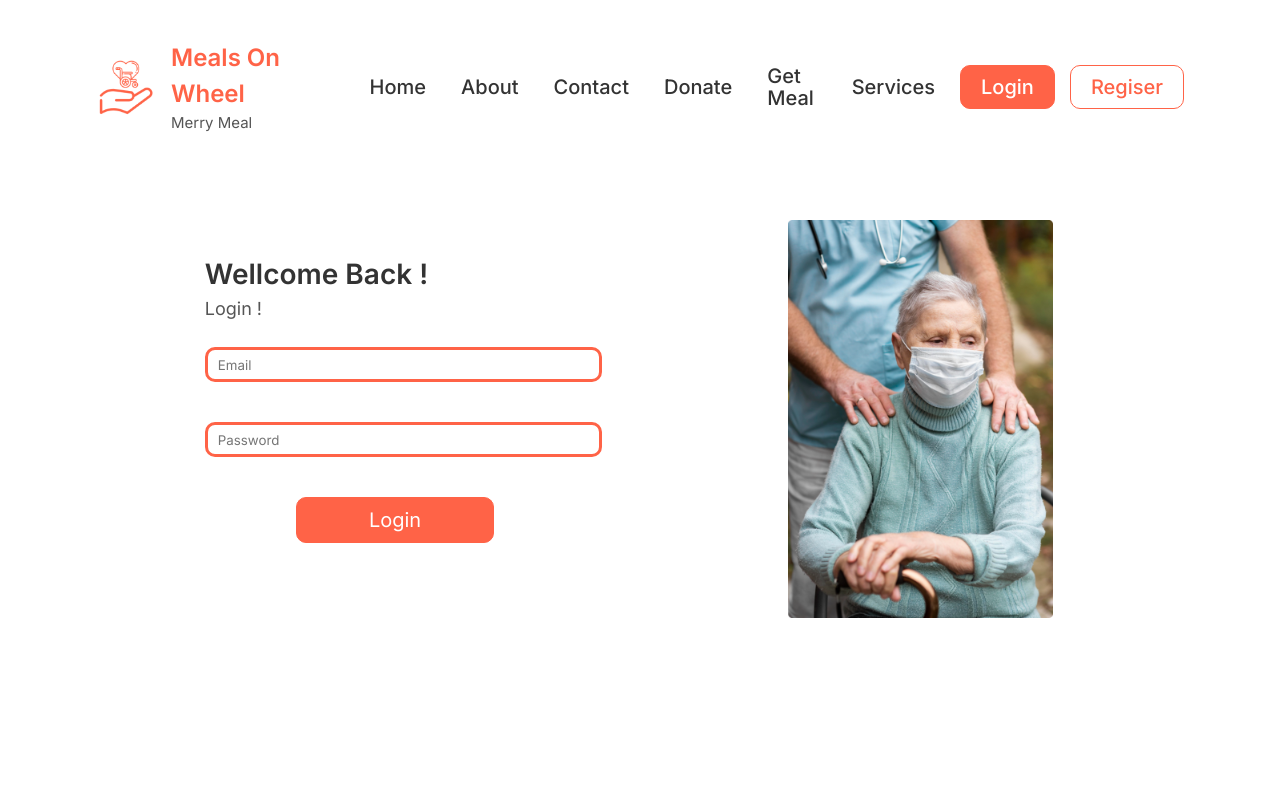
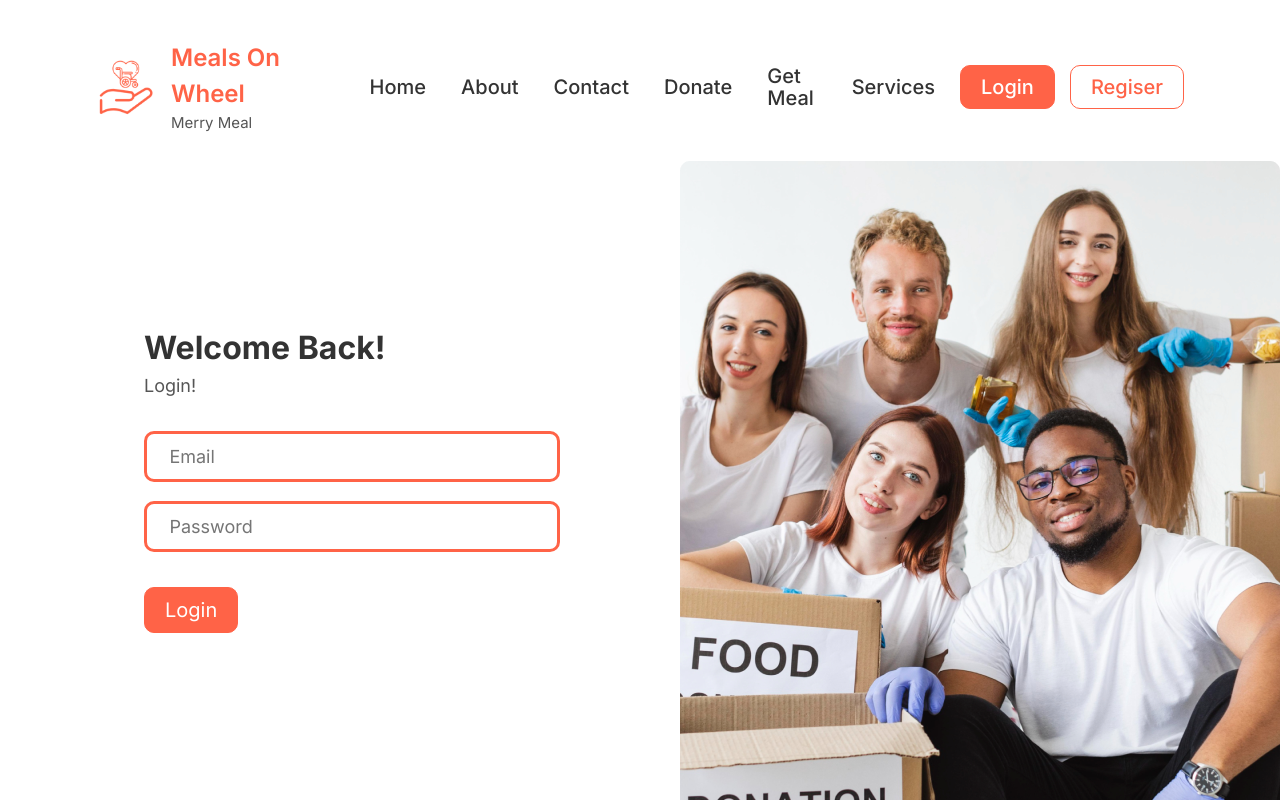
Before and after one commit to Rayy-007/meals-on-wheel-project, a React (Vite) app: page /login in a window 1280 px wide. Shown: the top 800 px of the page. Built offline with nearby package versions, Linux system fonts and the light colour scheme.

Commit message:
fixed login styling and image

```diff
--- a/src/components/login/Login.jsx
+++ b/src/components/login/Login.jsx
@@ -1,33 +1,20 @@
 import "./login.css";
-import { HomeBanner2 } from "../ImagesImport";
+import { LoginImage } from "../ImagesImport";
 
 const Login = () => {
   return (
-    <>
-      <div className="contact-container container">
-        <section className="flex contact">
-          <div className="left">
-            <h3>Wellcome Back !</h3>
-            <p>Login !</p>
-
-            <div className="input-form">
-              <input type="text" placeholder="Email" className="NameInputBox" />
-              <br />
-              <input
-                type="text"
-                placeholder="Password"
-                className="NameInputBox"
-              />
-              <br />
-            </div>
-            <button className="btn primary login-btn">Login</button>
-          </div>
-          <div className="right">
-            <img src={HomeBanner2} alt="Contact Image" />
-          </div>
-        </section>
-      </div>
-    </>
+    <div className="container flex login-con">
+      <section className="login-form">
+        <h2>Welcome Back!</h2>
+        <p>Login!</p>
+        <form action="">
+          <input type="email" name="email" placeholder="Email" />
+          <input type="password" name="password" placeholder="Password" />
+          <button className="btn primary">Login</button>
+        </form>
+      </section>
+      <img src={LoginImage} alt="Volunteer Team Image" />
+    </div>
   );
 };
 
--- a/src/components/login/login.css
+++ b/src/components/login/login.css
@@ -1,40 +1,14 @@
-.contact-container {
-    height: 80vh;
-    display: flex;
-    flex-direction: column;
-    justify-content: space-between;
-  }
+.login-con {
+  height: 80vh;
+  padding-left: 3rem;
+}
 
-  .contact .flex {
-    padding-top: 5rem;
-    justify-content: flex-start;
-    gap: calc(1rem);
-  }
+.login-con .login-form {
+  width: 40%;
+}
 
-  .contact .left {
-     width: 65%;
-     margin-left: 10%;
-  }
-
-  .left .input-form{
-      margin-top: 25px;
-  }
-
-  .left .input-form .NameInputBox{
-      width: 70%;
-      padding: 10px;
-      border: 3px solid #ff6347;
-      border-radius: 10px;
-      margin-bottom: 20px;
-  }
-
-  .right{
-      margin-top: 45px;
-      margin-right: 12%;
-  }
-
-  .login-btn{
-    cursor: pointer;
-    margin-left: 16%;
-    width: 35%;
-  }
+.login-con img {
+  position: absolute;
+  right: 0;
+  width: 600px;
+}
--- a/src/main.css
+++ b/src/main.css
@@ -162,6 +162,34 @@ p,
   gap: 15px;
 }
 
+/* ==========================
+    Input Styling
+    ======================= */
+form {
+  display: flex;
+  flex-direction: column;
+  gap: 1.2rem;
+  align-items: flex-start;
+  padding: 2rem 0;
+}
+
+input,
+textarea {
+  padding: 1.4rem;
+  border-radius: 10px;
+  border: 3px solid var(--primary-color);
+  font-size: 18px;
+  width: 100%;
+}
+
+textarea {
+  resize: vertical;
+}
+
+form button {
+  margin-top: 1rem;
+}
+
 /* Orange Button */
 .primary,
 .outline:hover {
```
